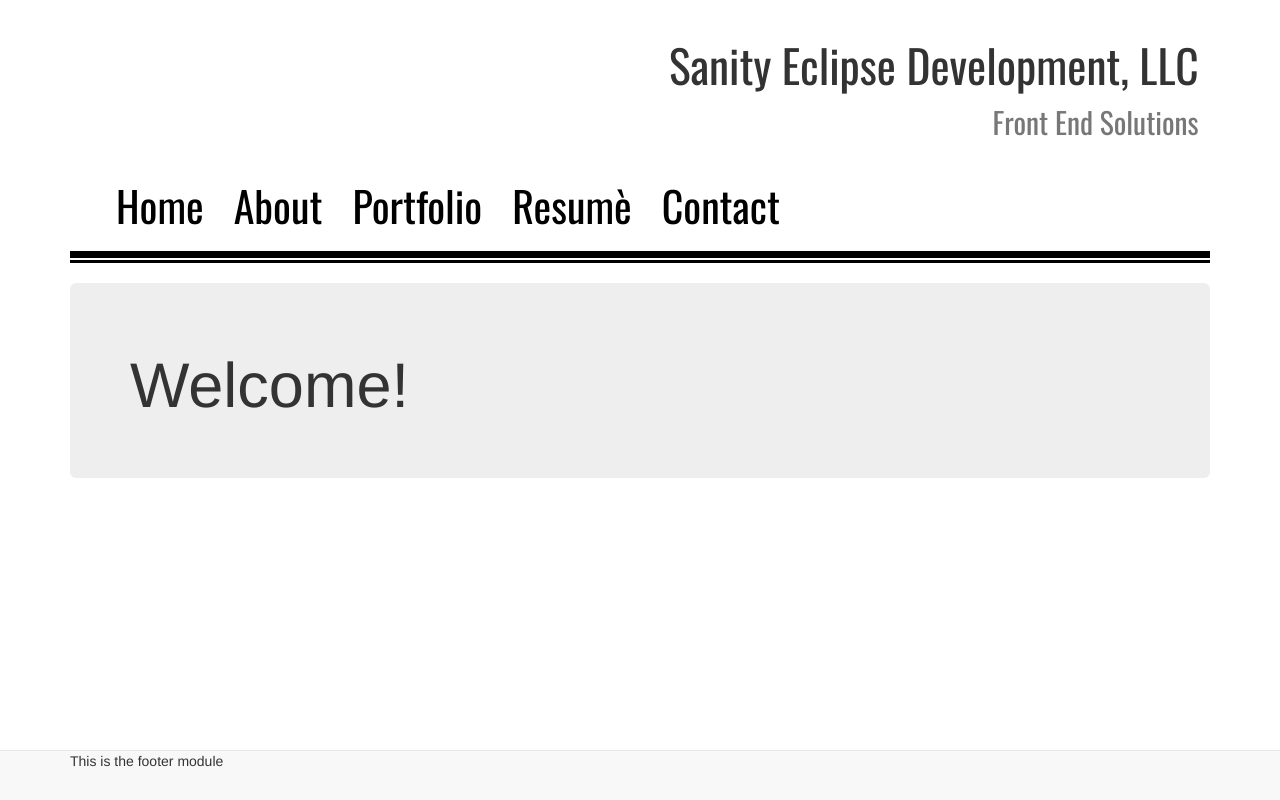
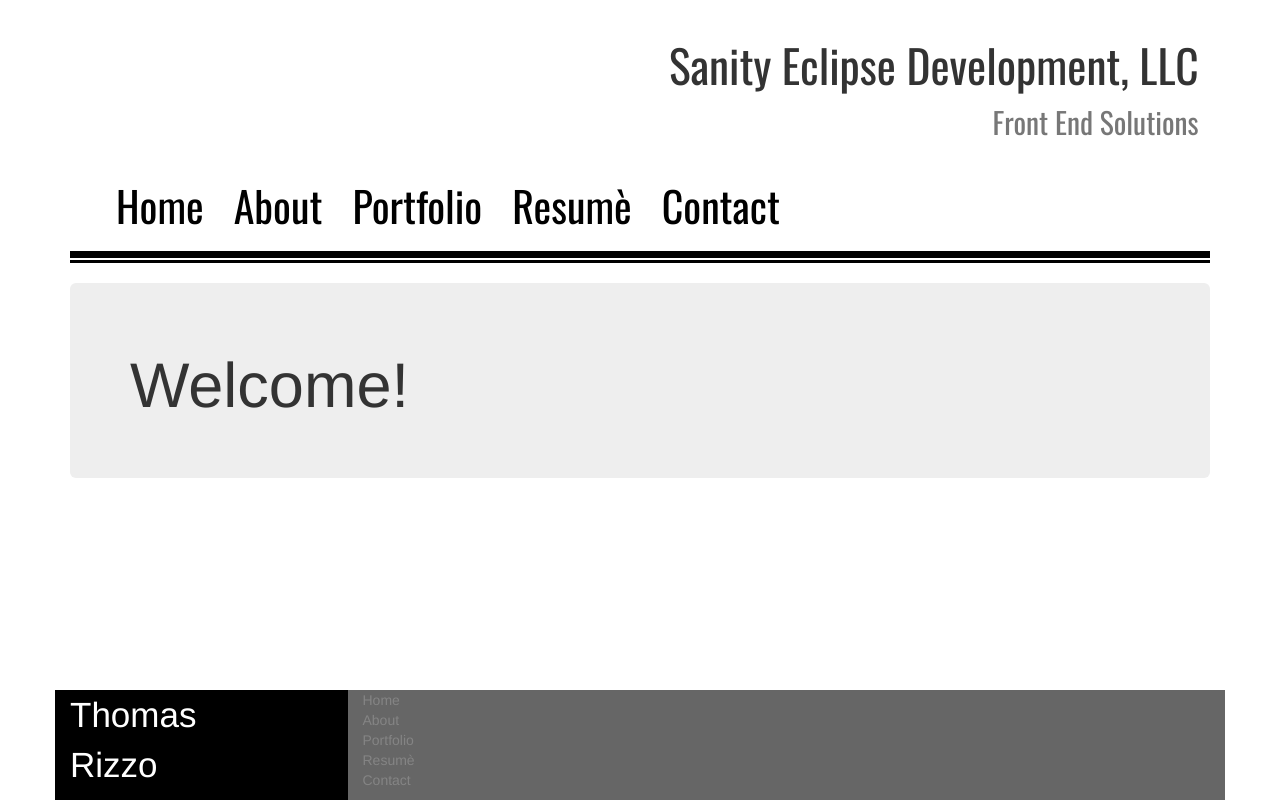
Before and after one commit to SanityEclipse/SED-business-site, an Angular app: page /home in a window 1280 px wide. Built offline with nearby package versions, Linux system fonts and the light colour scheme.

Commit message:
Added basic styling to footer.

```diff
--- a/src/app/core/footer/footer.component.html
+++ b/src/app/core/footer/footer.component.html
@@ -1,7 +1,28 @@
 <footer>
-  <nav class="navbar navbar-default navbar-fixed-bottom">
+  <nav class="navbar navbar navbar-fixed-bottom">
     <div class="container">
-      <p>This is the footer module </p>
+      <div class="row">
+        <div class="col-md-3" style="background-color:black;">
+          <p style="color:white; font-size:2.5em">
+            Thomas
+            <br>
+            Rizzo
+          </p>
+        </div>
+        <div class="col-md-9" style="background-color:black; opacity:0.6">
+          <p>
+            Home
+            <br>
+            About
+            <br>
+            Portfolio
+            <br>
+            Resumè
+            <br>
+            Contact
+          </p>
+        </div>
+      </div>
     </div>
   </nav>
 </footer>
```
